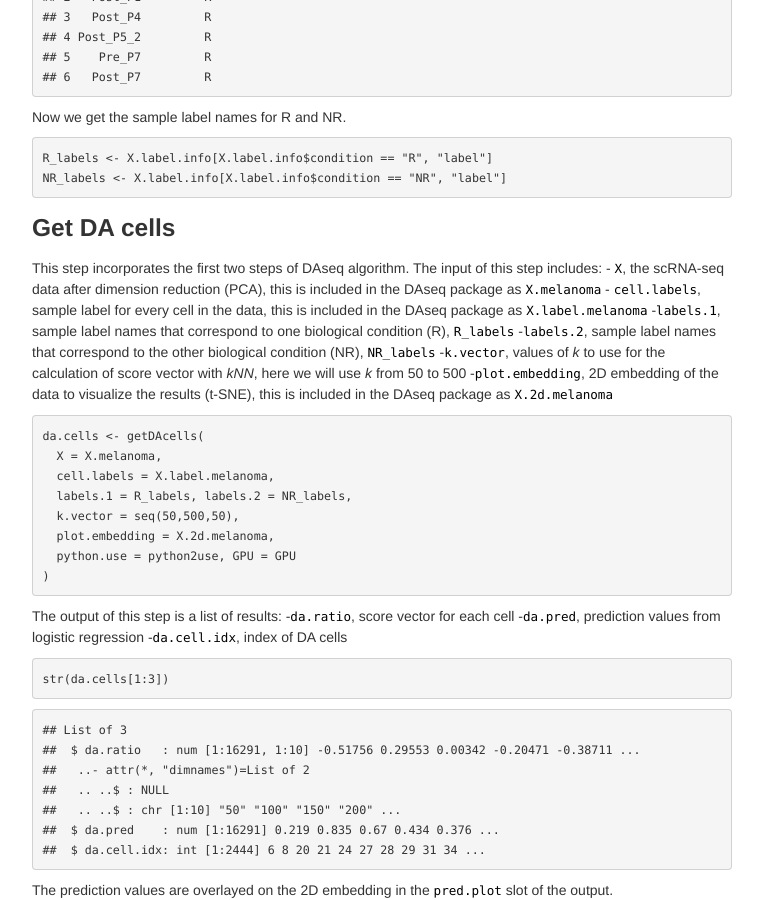
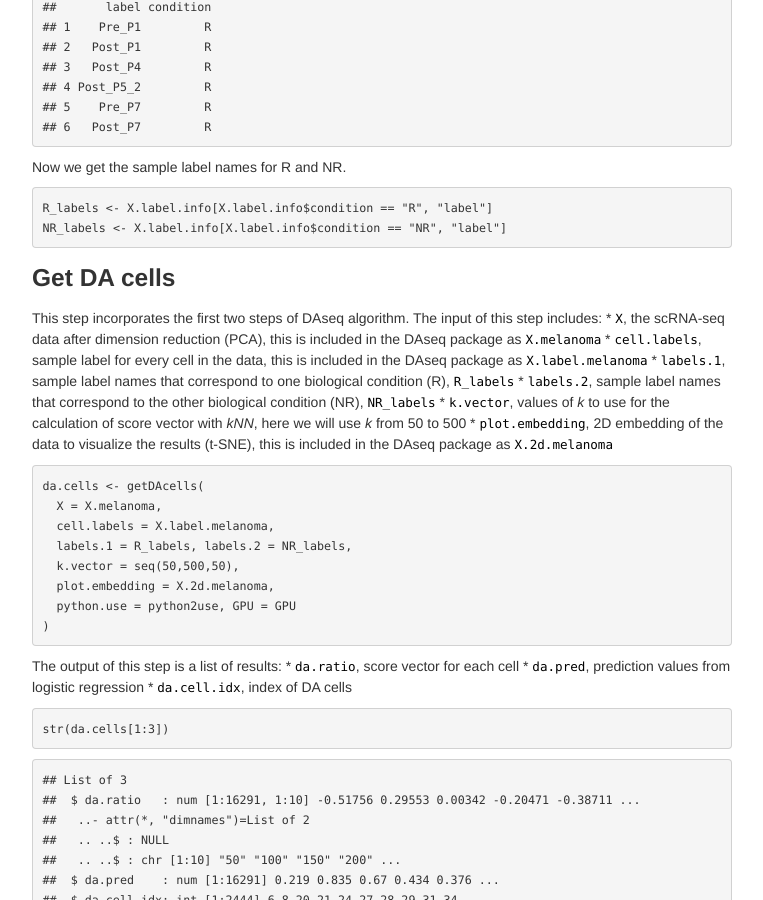
Before and after one commit to JunZhao1990/DA-seq, a Jekyll site: the page built from pages/tutorial.md, in a window 1280 px wide and 900 px high, scrolled down 861 px. Shown: the whole window, without its empty margins (258-1021 px from the left). Built offline with Jekyll 4.4.1, drawn with Linux system fonts in a browser that asks for light colours; our own code applies the rules of GitHub Pages for plain Markdown files; some of the changed text lies outside the part shown.

Commit message:
update tutorial

````diff
--- a/pages/tutorial.md
+++ b/pages/tutorial.md
@@ -68,16 +64,17 @@ NR_labels <- X.label.info[X.label.info$condition == "NR", "label"]
 ### Get DA cells
 
 This step incorporates the first two steps of DAseq algorithm. The input
-of this step includes: - `X`, the scRNA-seq data after dimension
-reduction (PCA), this is included in the DAseq package as `X.melanoma` -
-`cell.labels`, sample label for every cell in the data, this is included
-in the DAseq package as `X.label.melanoma` -`labels.1`, sample label
-names that correspond to one biological condition (R), `R_labels`
--`labels.2`, sample label names that correspond to the other biological
-condition (NR), `NR_labels` -`k.vector`, values of *k* to use for the
-calculation of score vector with *kNN*, here we will use *k* from 50 to
-500 -`plot.embedding`, 2D embedding of the data to visualize the results
-(t-SNE), this is included in the DAseq package as `X.2d.melanoma`
+of this step includes: \* `X`, the scRNA-seq data after dimension
+reduction (PCA), this is included in the DAseq package as `X.melanoma`
+\* `cell.labels`, sample label for every cell in the data, this is
+included in the DAseq package as `X.label.melanoma` \* `labels.1`,
+sample label names that correspond to one biological condition (R),
+`R_labels` \* `labels.2`, sample label names that correspond to the
+other biological condition (NR), `NR_labels` \* `k.vector`, values of
+*k* to use for the calculation of score vector with *kNN*, here we will
+use *k* from 50 to 500 \* `plot.embedding`, 2D embedding of the data to
+visualize the results (t-SNE), this is included in the DAseq package as
+`X.2d.melanoma`
 
 ``` r
 da.cells <- getDAcells(
@@ -90,9 +87,9 @@ da.cells <- getDAcells(
 )
 ```
 
-The output of this step is a list of results: -`da.ratio`, score vector
-for each cell -`da.pred`, prediction values from logistic regression
--`da.cell.idx`, index of DA cells
+The output of this step is a list of results: \* `da.ratio`, score
+vector for each cell \* `da.pred`, prediction values from logistic
+regression \* `da.cell.idx`, index of DA cells
 
 ``` r
 str(da.cells[1:3])
@@ -142,11 +139,12 @@ da.cells$da.cells.plot
 In this step, selected DA cells will be clustered into several DA
 regions with outlier removal. Several input parameters are identical to
 that of `getDAcells()`:
-`X, cell.labels, labels.1, labels.2, plot.embedding`. Other input
-includes: -`cell.idx`: the `da.cell.idx` slot of the output of
-`getDAcells()` -`k`: number of clusters, this will be defined by the
-user, here we use `k=5` -`alpha`: the proportions of DA cells to be
-removed as outliers
+`X, cell.labels, labels.1, labels.2, plot.embedding`.
+
+Other input includes: \* `cell.idx`: the `da.cell.idx` slot of the
+output of `getDAcells()` \* `k`: number of clusters, this will be
+defined by the user, here we use `k=5` \* `alpha`: the proportions of DA
+cells to be removed as outliers
 
 ``` r
 da.regions <- getDAregion(
@@ -159,8 +157,9 @@ da.regions <- getDAregion(
 )
 ```
 
-The output is a list of results: -`cluster.res`, clustering result of DA
-cells, 0 means outlier cells -`DA.stat`, statistics of each DA region
+The output is a list of results: \* `cluster.res`, clustering result of
+DA cells, 0 means outlier cells \* `DA.stat`, statistics of each DA
+region
 
 ``` r
 str(da.regions[1:2])
@@ -217,9 +216,9 @@ da.STG <- STGmarkerFinder(
 )
 ```
 
-The output is a list of results: -`da.markers`, a list of data frames,
-each data frame contains markers for each DA region -`accuracy`,
-accuracy of STG for each DA region -`model`, the actual model from STG
+The output is a list of results: \* `da.markers`, a list of data frames,
+each data frame contains markers for each DA region \* `accuracy`,
+accuracy of STG for each DA region \* `model`, the actual model from STG
 for each DA region, please refer to the documentation of
 `STGmarkerFinder()`
 
````
Also changed, not shown: other parts of pages/tutorial.md (+2 -6 lines).
